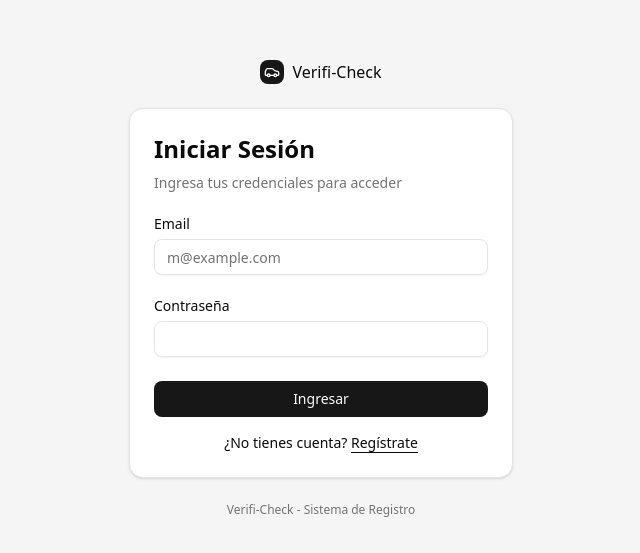
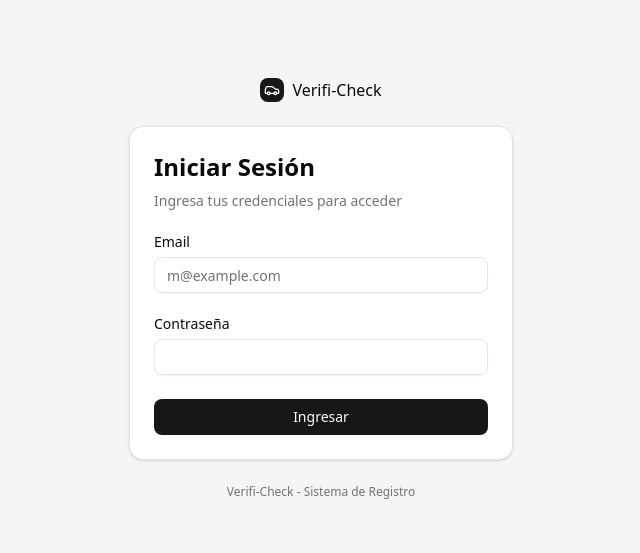
Before and after one commit to Chrissus14/verifi-check, a Next.js app: page /login in a window 1280 px wide. Shown: the part 111-664 px from the top of the page, without its empty margins (319-959 px from the left). Built offline with nearby package versions, Linux system fonts and the light colour scheme.

Commit message:
feat: disable user registration UI and cleanup

```diff
--- a/src/components/auth/auth-form.tsx
+++ b/src/components/auth/auth-form.tsx
@@ -1,7 +1,7 @@
 'use client'
 
 import { useState } from 'react'
-import { useRouter } from 'next/navigation'
+
 import { zodResolver } from '@hookform/resolvers/zod'
 import { useForm } from 'react-hook-form'
 import { z } from 'zod'
@@ -17,7 +17,7 @@ import {
 } from '@/components/ui/card'
 import { Input } from '@/components/ui/input'
 import { Label } from '@/components/ui/label'
-import { login, signup } from '@/app/login/actions'
+import { login } from '@/app/login/actions'
 import { cn } from '@/lib/utils'
 
 const authSchema = z.object({
@@ -28,10 +28,8 @@ const authSchema = z.object({
 type AuthValues = z.infer<typeof authSchema>
 
 export function AuthForm({ className }: { className?: string }) {
-  const [isLogin, setIsLogin] = useState(true)
   const [loading, setLoading] = useState(false)
   const [error, setError] = useState<string | null>(null)
-  const router = useRouter()
 
   const {
     register,
@@ -49,8 +47,7 @@ export function AuthForm({ className }: { className?: string }) {
     formData.append('password', data.password)
 
     try {
-      const action = isLogin ? login : signup
-      const result = await action(formData)
+      const result = await login(formData)
 
       // If we're here and result is undefined, it means redirect happened (good)
       // If result has error, we show it
@@ -62,7 +59,7 @@ export function AuthForm({ className }: { className?: string }) {
       if (result?.error) {
         setError(result.error)
       }
-    } catch (e) {
+    } catch {
       // It's likely the redirect error, so we ignore or let it bubble?
       // Actually redirect() in Next.js throws an error.
       // But passing it from server action to client:
@@ -76,11 +73,9 @@ export function AuthForm({ className }: { className?: string }) {
     <div className={cn("flex flex-col gap-6", className)}>
       <Card>
         <CardHeader>
-          <CardTitle className="text-2xl">{isLogin ? 'Iniciar Sesión' : 'Registrarse'}</CardTitle>
+          <CardTitle className="text-2xl">Iniciar Sesión</CardTitle>
           <CardDescription>
-            {isLogin
-              ? 'Ingresa tus credenciales para acceder'
-              : 'Crea una cuenta para empezar a registrar autos'}
+            Ingresa tus credenciales para acceder
           </CardDescription>
         </CardHeader>
         <CardContent>
@@ -116,18 +111,8 @@ export function AuthForm({ className }: { className?: string }) {
 
               <Button type="submit" className="w-full" disabled={loading}>
                 {loading && <Loader2 className="mr-2 h-4 w-4 animate-spin" />}
-                {isLogin ? 'Ingresar' : 'Crear Cuenta'}
+                Ingresar
               </Button>
-            </div>
-            <div className="mt-4 text-center text-sm">
-              {isLogin ? "¿No tienes cuenta? " : "¿Ya tienes cuenta? "}
-              <button
-                type="button"
-                className="underline underline-offset-4"
-                onClick={() => setIsLogin(!isLogin)}
-              >
-                {isLogin ? 'Regístrate' : 'Inicia Sesión'}
-              </button>
             </div>
           </form>
         </CardContent>
```
